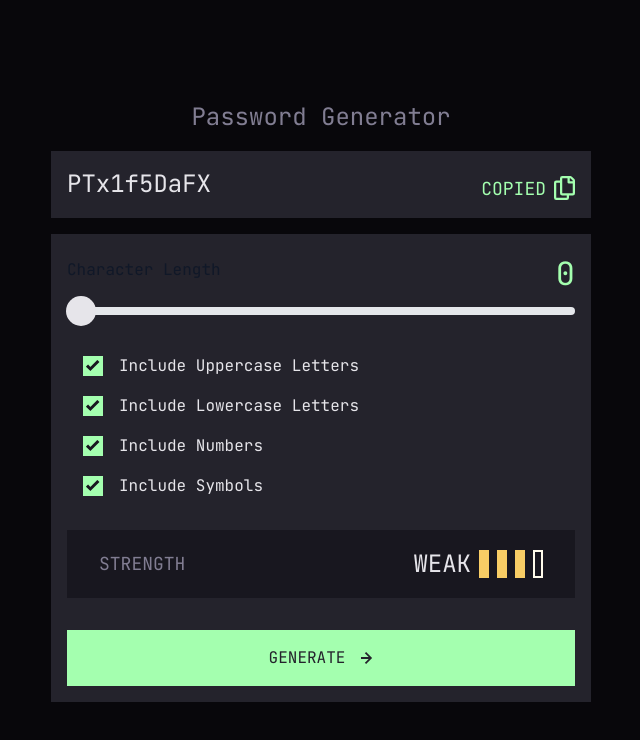
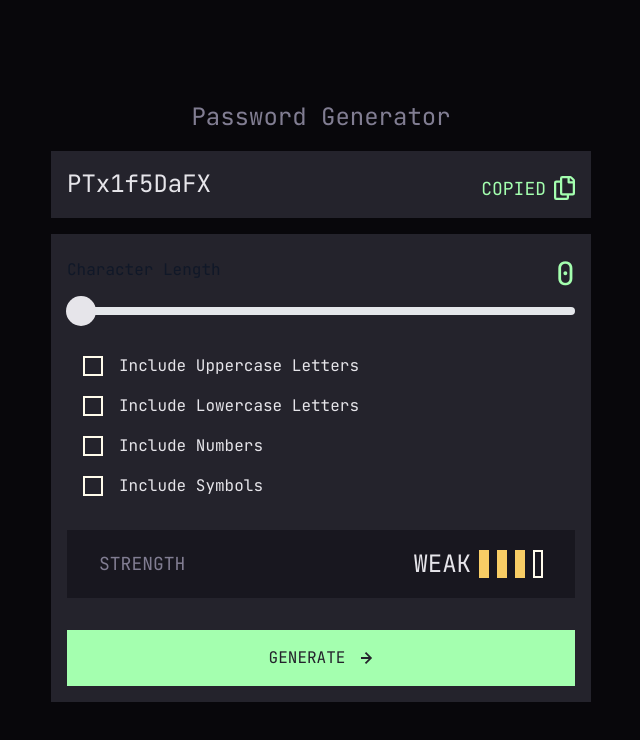
Before and after one commit to NarelaCamara/password-generator-app, a React (Vite) app: page / in a window 1280 px wide. Shown: the top 740 px of the page, without its empty margins (319-959 px from the left). Built offline with nearby package versions, Linux system fonts and the light colour scheme.

Commit message:
refactor: cheks

```diff
--- a/src/components/inputCheck.tsx
+++ b/src/components/inputCheck.tsx
@@ -18,10 +18,10 @@ export const InputCheck = ({
           onClick(checked ? -1 : 1);
         }}
         className={`w-[20px] h-[20px]  flex flex-row items-center justify-center ${
-          checked ? "border-2 border-amber-50" : "bg-[#A4FFAF]"
+          checked ? "bg-[#A4FFAF]" : "border-2 border-amber-50"
         } `}
       >
-        <img src={iconCheck} alt="" className={checked ? "hidden" : "show"} />
+        <img src={iconCheck} alt="" className={checked ? "show" : "hidden"} />
       </button>
       <p className="text-[16px]">{text}</p>
     </div>
```
